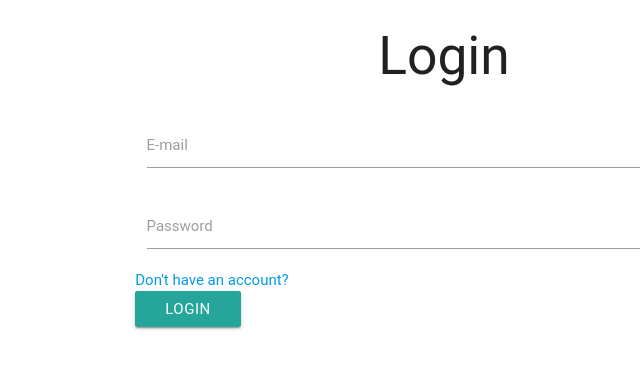
After one commit to gowtham-sathyan/Mayday, a Flask app: page /login in a window 1280 px wide. The commit adds this page. Shown: the top 369 px of the page, without its empty margins (196-836 px from the left). Run offline with Flask 2, Linux system fonts and the light colour scheme; some web fonts are replaced.

Commit message:
login html and route

```diff
--- a/App.py
+++ b/App.py
@@ -23,5 +23,15 @@ def registration():
         print(fname,lname,pwd,email,mobile,state,city)
     return render_template('registration.html')
 
+@app.route("/login", methods=['POST', 'GET'])
+def login():
+    if request.method == 'POST':
+        data = request.get_json()
+        print(data)
+        email = str(data['email'])
+        pwd=str(data['pwd'])
+        print(pwd,email)
+    return render_template('login.html')
+
 if __name__ == "__main__":
     app.run(host='0.0.0.0', port=8000, debug=True)
--- a/static/css/style.css
+++ b/static/css/style.css
@@ -14,3 +14,7 @@ input[type=number]::-webkit-outer-spin-button {
     appearance: none;
     margin: 0;
 }
+.headerCenter
+{
+    text-align: center;
+}
--- /dev/null
+++ b/templates/login.html
@@ -0,0 +1,30 @@
+<!DOCTYPE html>
+<html lang="en">
+<head>
+    <meta charset="UTF-8">
+    <title>Login</title>
+    <link rel="stylesheet" type="text/css" href="{{ url_for('static', filename='../static/css/materialize.min.css') }}">
+    <link rel="stylesheet" type="text/css" href="{{ url_for('static', filename='../static/css/style.css') }}">
+</head>
+<body>
+<div class="row" id="login">
+    <h2 class="headerCenter">Login</h2>
+    <div class="col s12 m8 push-m2 l6 push-l3">
+        <div class="input-field col s12">
+            <input id="email" type="email" class="validate" required>
+            <label for="email">E-mail</label>
+        </div>
+        <div class="input-field col s12">
+            <input id="password" type="password" class="validate" required>
+            <label for="password">Password</label>
+        </div>
+        <a href="/registration">Don't have an account?</a><br/>
+        <a class="waves-effect waves-light btn" id="loginBtn">Login </a>
+    </div>
+</div>
+
+<script type="text/javascript" src="{{ url_for('static', filename='../static/js/jquery-3.3.1.min.js') }}"></script>
+<script type="text/javascript" src="{{ url_for('static', filename='../static/js/materialize.min.js') }}"></script>
+<script type="text/javascript" src="{{ url_for('static', filename='../static/js/script.js') }}"></script>
+</body>
+</html>
```
